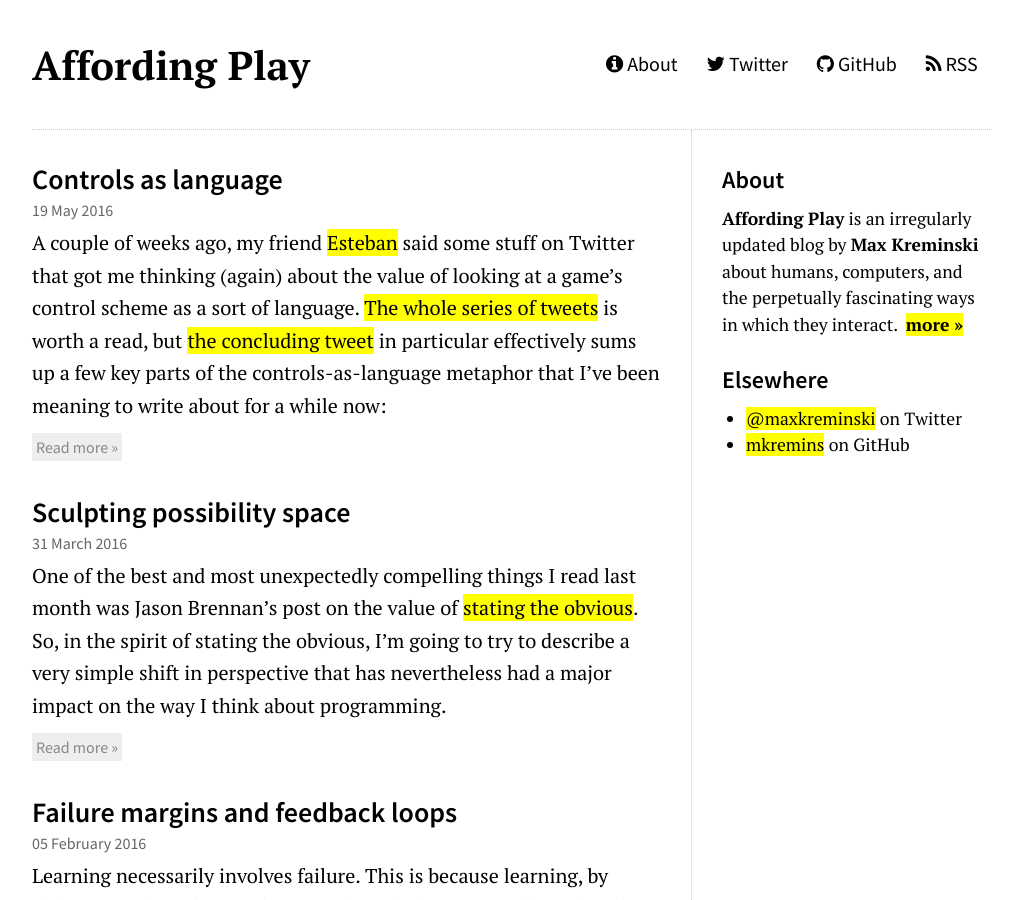
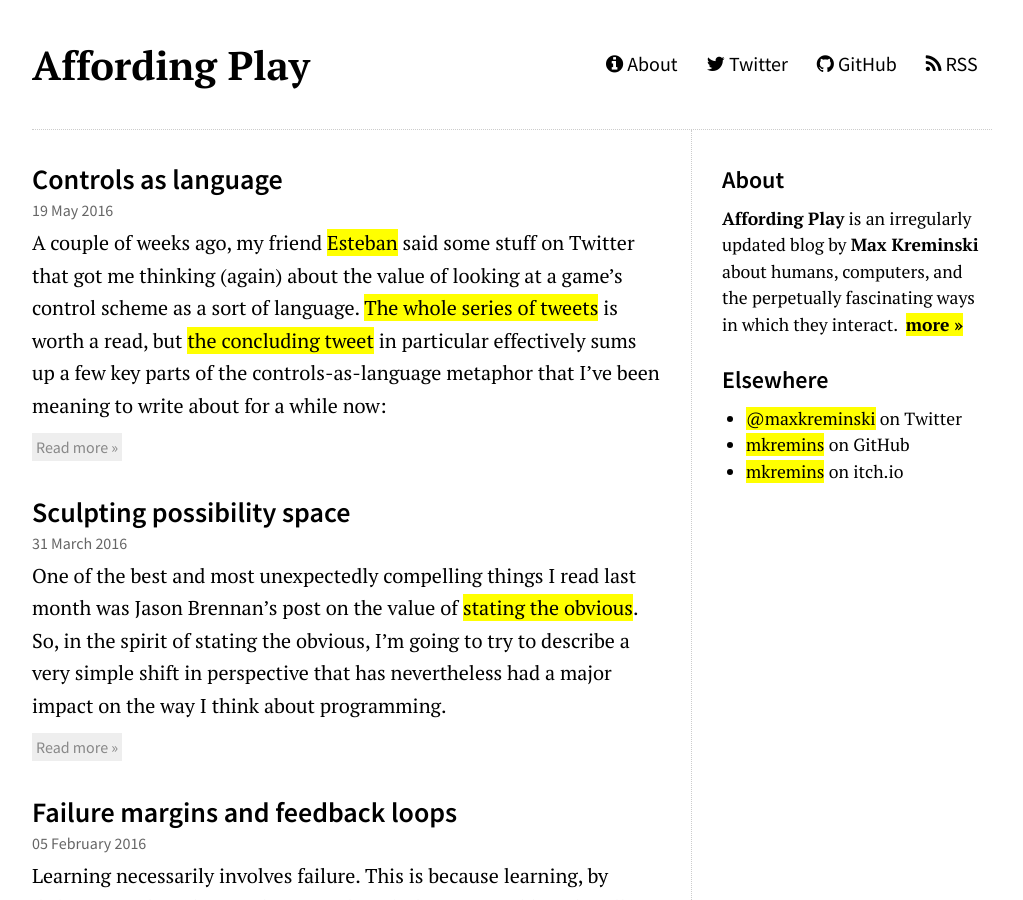
Before and after one commit to mkremins/mkremins.github.io, a Jekyll site: the page built from index.html, in a window 1280 px wide and 900 px high. Shown: the whole window, without its empty margins (128-1151 px from the left). Built offline with Jekyll 4.4.1, drawn with Linux system fonts in a browser that asks for light colours; nearby versions of some CDN libraries.

Commit message:
Add link to my itch.io page in sidebar. Fixes #7.

```diff
--- a/_includes/site_sidebar.html
+++ b/_includes/site_sidebar.html
@@ -5,5 +5,6 @@
   <ul>
     <li><a href="https://twitter.com/maxkreminski">@maxkreminski</a> on Twitter</li>
     <li><a href="https://github.com/mkremins">mkremins</a> on GitHub</li>
+    <li><a href="https://mkremins.itch.io">mkremins</a> on itch.io</li>
   </ul>
 </div>
```
